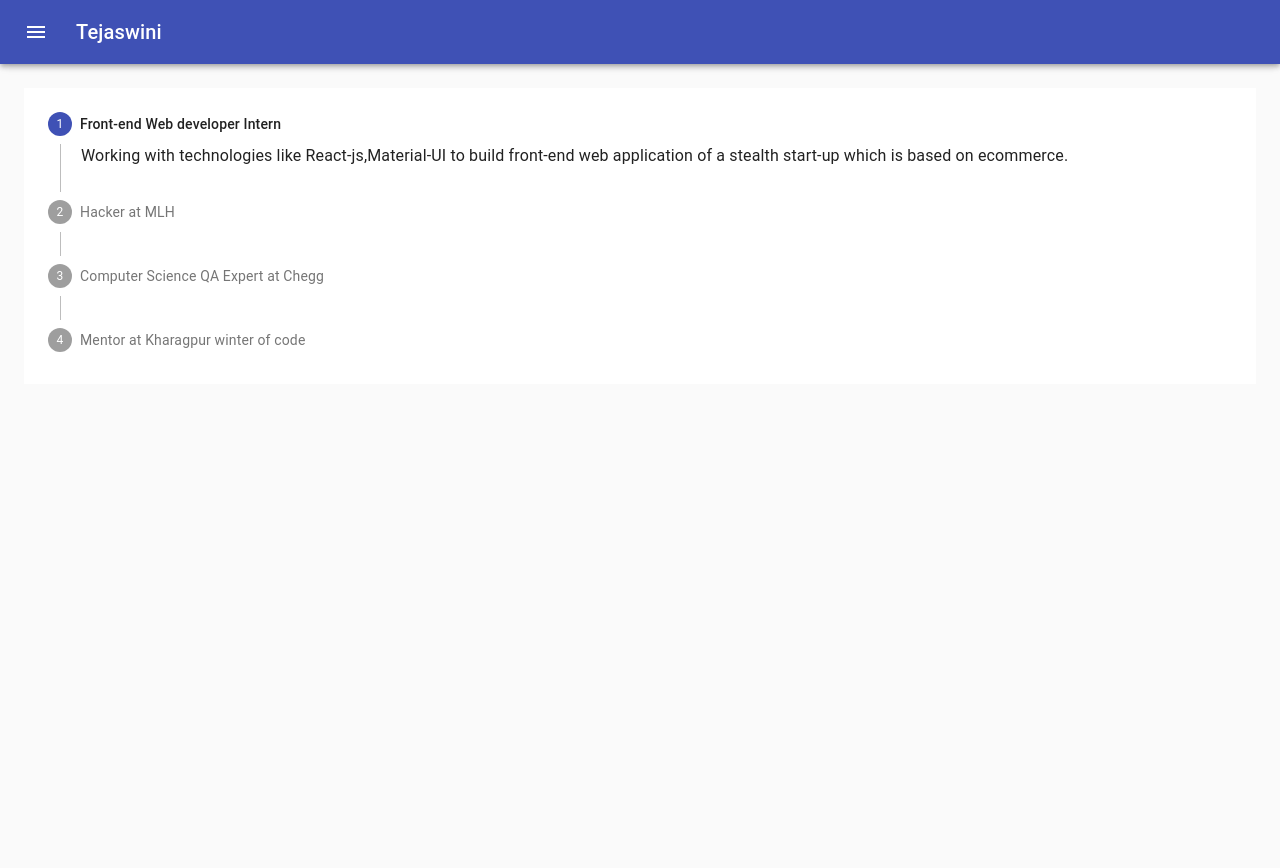
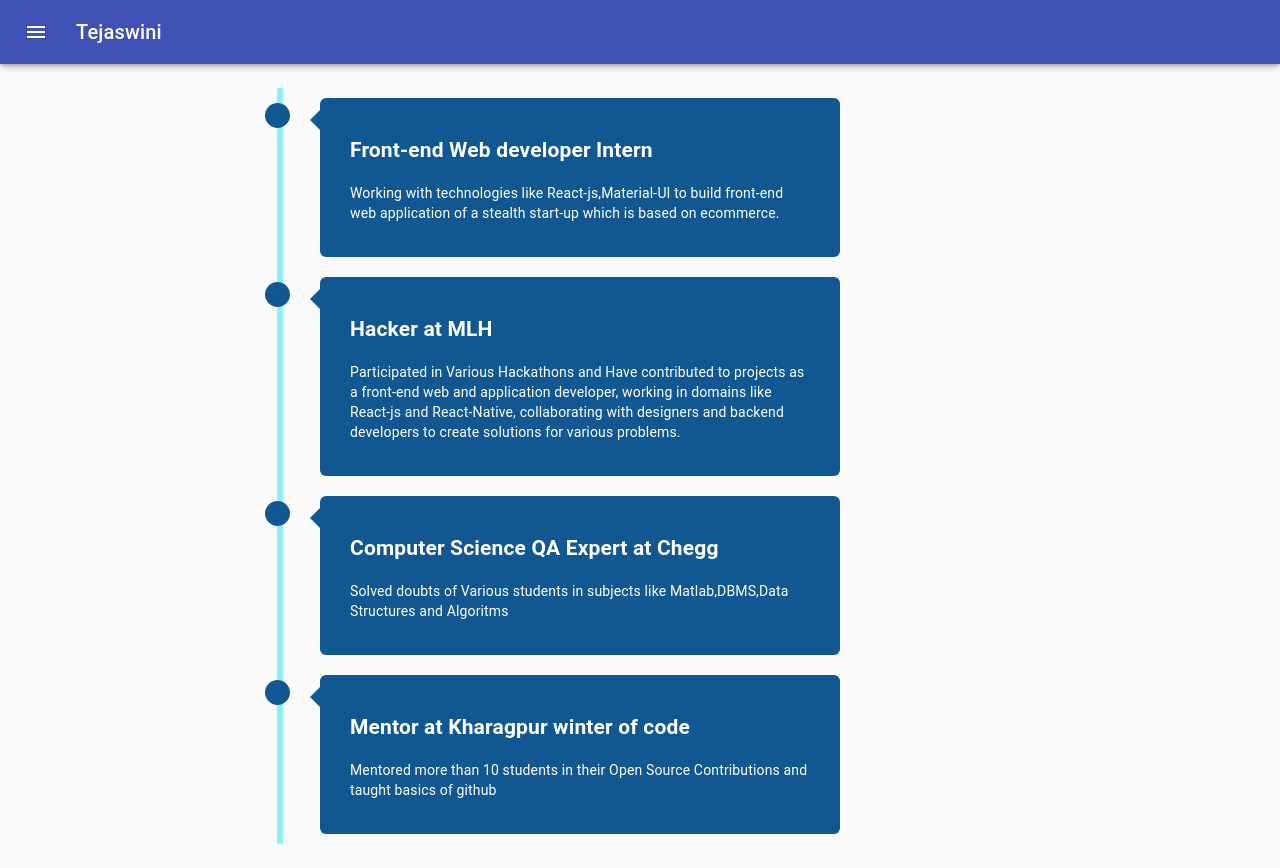
Before and after one commit to tejaswini22199/portfolio, a React (Create React App) app: page /experience in a window 1280 px wide. Before the commit the page ends 800 px from the top, so only its background shows below. Built offline with nearby package versions, Linux system fonts and the light colour scheme.

Commit message:
exp section changed

```diff
--- a/public/index.html
+++ b/public/index.html
@@ -13,7 +13,7 @@
 
     <link rel="manifest" href="%PUBLIC_URL%/manifest.json" />
 
-    <title>React App</title>
+    <title>Tejaswini</title>
   </head>
   <body>
     <noscript>You need to enable JavaScript to run this app.</noscript>
--- a/src/Pages/Contact/Contact.js
+++ b/src/Pages/Contact/Contact.js
@@ -4,14 +4,38 @@ import React from 'react'
 // import linkedin from '../../assets/contacticons/linkedin.png'
 // import medium from '../../assets/contacticons/medium.png'
 // import twitter from '../../assets/contacticons/twitter.png'
-import { Typography } from '@material-ui/core'
+
+import { TextField, Typography,Button } from '@material-ui/core'
+import {makeStyles} from '@material-ui/core/styles'
+const useStyles=makeStyles(()=>({
+    contactform:{
+        display:"flex",
+        flexDirection:"column",
+        margin:20,
+    },
+    formfield:{
+        margin:10,
+    },
+}));
+
+
 const Contact = () => {
+    const classes=useStyles();
     return (
+        <>
         <div>
 
             <Typography>
-            <h1>Looking to collaborate with me or Hire me?Great!</h1>
+            <h3>Looking to collaborate with me or Hire me?Great!</h3>
             <h3>Feel free to Contact me on my socials</h3>
+            </Typography>
+            <form className={classes.contactform} >
+            <TextField className={classes.formfield} required id="standard-basic" label="Name" autoComplete="off" />
+            <TextField className={classes.formfield} required id="standard-multiline-static" multiline rows={5} label="Drop your Message"/>
+            <Button variant="contained"color="primary" >
+                Submit
+            </Button>
+            </form>
                 {/* <Link href="/">
                     <img src={email} alt="email"/>
                 </Link>
@@ -24,9 +48,10 @@ const Contact = () => {
                 <Link href="https://twitter.com/Tejaswi30533550">
                     <img src={twitter} alt="twiter"/>
                 </Link> */}
-            </Typography>
+
 
         </div>
+        </>
     )
 }
 
--- /dev/null
+++ b/src/Pages/Experience/Experience.css
@@ -0,0 +1,127 @@
+
+  /* The actual timeline (the vertical ruler) */
+
+  .timeline {
+    position: relative;
+    max-width: 1200px;
+    margin: 0 auto;
+  }
+
+  /* The actual timeline (the vertical ruler) */
+  .timeline::after {
+    content: '';
+    position: absolute;
+    width: 6px;
+    background-color: rgb(142, 241, 241);
+    top: 0;
+    bottom: 0;
+    left: 20%;
+    margin-left: -3px;
+  }
+
+  /* Container around content */
+  .container {
+    padding: 10px 40px;
+    position: relative;
+    background-color: inherit;
+    width: 50%;
+  }
+
+  /* The circles on the timeline */
+  .container::after {
+    content: '';
+    position: absolute;
+    width: 25px;
+    height: 25px;
+    right: 10px;
+    background-color:#115892;
+    border: 4px solid #115892;
+    top: 15px;
+    border-radius: 50%;
+    z-index: 1;
+  }
+
+  /* Place the container to the left */
+  .left {
+    left: 0;
+  }
+
+  /* Place the container to the right */
+  .right {
+    left: 20%;
+  }
+
+  /* Add arrows to the left container (pointing right) */
+  /* .left::before {
+    content: " ";
+    height: 0;
+    position: absolute;
+    top: 22px;
+    width: 0;
+    z-index: 1;
+    right: 30px;
+    border: medium solid white;
+    border-width: 10px 0 10px 10px;
+    border-color: transparent transparent transparent white;
+  }
+   */
+  /* Add arrows to the right container (pointing left) */
+  .right::before {
+    content: " ";
+    height: 0;
+    position: absolute;
+    top: 22px;
+    width: 0;
+    z-index: 1;
+    left: 30px;
+    border: medium solid #115892;
+    border-width: 10px 10px 10px 0;
+    border-color: transparent #115892 transparent transparent;
+  }
+
+  /* Fix the circle for containers on the right side */
+  .right::after {
+    left: -15px;
+  }
+
+  /* The actual content */
+  .content {
+    padding: 20px 30px;
+    background-color: #115892;
+    position: relative;
+    border-radius: 6px;
+    color:white;
+  }
+
+  /* Media queries - Responsive timeline on screens less than 600px wide */
+  @media screen and (max-width: 600px) {
+  /* Place the timelime to the left */
+    .timeline::after {
+      left: 31px;
+    }
+
+  /* Full-width containers */
+    .container {
+      width: 100%;
+      padding-left: 70px;
+      padding-right: 25px;
+    }
+
+  /* Make sure that all arrows are pointing leftwards */
+    .container::before {
+      left: 60px;
+      border: medium solid #115892;
+      border-width: 10px 10px 10px 0;
+      border-color: transparent #115892 transparent transparent;
+    }
+
+  /* Make sure all circles are at the same spot */
+    .left::after, .right::after {
+      left: 15px;
+    }
+
+  /* Make all right containers behave like the left ones */
+    .right {
+      left: 0%;
+    }
+  }
--- a/src/Pages/Experience/Experience.js
+++ b/src/Pages/Experience/Experience.js
@@ -1,29 +1,8 @@
 
 import React from 'react';
-import { makeStyles } from '@material-ui/core/styles';
-import Stepper from '@material-ui/core/Stepper';
-import Step from '@material-ui/core/Step';
-import StepLabel from '@material-ui/core/StepLabel';
-import StepContent from '@material-ui/core/StepContent';
-// import Button from '@material-ui/core/Button';
-// import Paper from '@material-ui/core/Paper';
-import Typography from '@material-ui/core/Typography';
 
-const useStyles = makeStyles((theme) => ({
-  root: {
-    width: '100%',
-  },
-  button: {
-    marginTop: theme.spacing(1),
-    marginRight: theme.spacing(1),
-  },
-  actionsContainer: {
-    marginBottom: theme.spacing(2),
-  },
-  resetContainer: {
-    padding: theme.spacing(3),
-  },
-}));
+// import {Paper} from '@material-ui/core'
+import './Experience.css'
 
 function getSteps() {
   return ['Front-end Web developer Intern', 'Hacker at MLH', 'Computer Science QA Expert at Chegg','Mentor at Kharagpur winter of code'];
@@ -39,90 +18,36 @@ function getStepContent(step) {
       return `Solved doubts of Various students in subjects like Matlab,DBMS,Data Structures and Algoritms`;
     case 3:
       return `Mentored more than 10 students in their Open Source Contributions and taught basics of github`;
-      default:
+    default:
       return 'Unknown step';
   }
 }
 export default function Experience()
 {
-  const classes=useStyles();
+  // const classes=useStyles();
   const steps=getSteps();
-  const [activeStep, setActiveStep] = React.useState(0);
+
+  // const [activeStep, setActiveStep] = React.useState(0);
   return(
-    <div className={classes.root}>
-      <Stepper activeStep={activeStep} orientation="vertical">
-      {
-         steps.map((step,index)=>(
-           <Step key={step}>
-             <StepLabel onClick={(e)=>setActiveStep(e.target.textContent-'0'-1)}>
-            {step}
-             </StepLabel>
-             <StepContent>
-             <Typography>{getStepContent(index)}</Typography>
-             </StepContent>
-           </Step>
-         ))
-      }
-      </Stepper>
+    // <Paper >
+    //  {
+    steps.map((step,index)=>{
+      return (  <div key= {index}>
+      <div className="timeline">
+  <div className="container right">
+    <div className="content">
+      <h2>{step}</h2>
+      <p>{getStepContent(index)}</p>
     </div>
+  </div>
+</div>
+</div>
+
+      )
+
+    })
+
+    // }
+    // </Paper>
   )
-}
-// export default function Experince() {
-//   const classes = useStyles();
-//   const [activeStep, setActiveStep] = React.useState(0);
-//   const steps = getSteps();
-
-//   const handleNext = () => {
-//     setActiveStep((prevActiveStep) => prevActiveStep + 1);
-//   };
-
-//   const handleBack = () => {
-//     setActiveStep((prevActiveStep) => prevActiveStep - 1);
-//   };
-
-//   const handleReset = () => {
-//     setActiveStep(0);
-//   };
-
-//   return (
-//     <div className={classes.root}>
-//       <Stepper activeStep={activeStep} orientation="vertical">
-//         {steps.map((label, index) => (
-//           <Step key={label}>
-//             <StepLabel>{label}</StepLabel>
-//             <StepContent>
-//               <Typography>{getStepContent(index)}</Typography>
-//               <div className={classes.actionsContainer}>
-//                 <div>
-//                   <Button
-//                     disabled={activeStep === 0}
-//                     onClick={handleBack}
-//                     className={classes.button}
-//                   >
-//                     Back
-//                   </Button>
-//                   <Button
-//                     variant="contained"
-//                     color="primary"
-//                     onClick={handleNext}
-//                     className={classes.button}
-//                   >
-//                     {activeStep === steps.length - 1 ? 'Finish' : 'Next'}
-//                   </Button>
-//                 </div>
-//               </div>
-//             </StepContent>
-//           </Step>
-//         ))}
-//       </Stepper>
-//       {activeStep === steps.length && (
-//         <Paper square elevation={0} className={classes.resetContainer}>
-//           <Typography>All steps completed - you&apos;re finished</Typography>
-//           <Button onClick={handleReset} className={classes.button}>
-//             Reset
-//           </Button>
-//         </Paper>
-//       )}
-//     </div>
-//   );
-// }
+  };
--- a/src/Pages/Home/Skills.js
+++ b/src/Pages/Home/Skills.js
@@ -12,7 +12,6 @@ import bootstrap from '../../assets/skillicons/bootstrap.png'
 import materialui from '../../assets/skillicons/materialui.png'
 import figma from '../../assets/skillicons/figma.png'
 import node from '../../assets/skillicons/node.png'
-// import mongodb from '../../assets/skillicons/mongodb.png'
 import { Typography } from '@material-ui/core';
 const useStyles = makeStyles((theme) => ({
   root: {
@@ -74,15 +73,15 @@ const skills=[
 ]
 export default function CenteredGrid() {
   const classes = useStyles();
-  console.log(skills);
+
   return (
     <div className={classes.root}>
       <Grid container spacing={3}>
           {
              skills.map((skill,index)=>{
-                 console.log(skill);
+
                  return(
-            <Grid item xs={6} sm={3}>
+            <Grid key={index} item xs={6} sm={3}>
             <Paper className={classes.paper}>
                 <img src={skill.Image} alt={skill.Name}></img>
                 <Typography>
--- a/src/Pages/Projects/Data.js
+++ b/src/Pages/Projects/Data.js
@@ -4,6 +4,7 @@ import womenhealth from '../../assets/projects/womenhealth.gif'
 export const projects=[
 {
     Title:"Resume Maker",
+    Image:devfolio,
     Description:"Resume Maker is a website where students/working professionals can upload their details and resume will be generated in PDF format.We used Django for backend and HTML,CSS,Java script for frontend",
     Role:"Backend Developer",
     CodeLink:"https://github.com/tejaswini22199/resumemaker",
--- a/src/Pages/Projects/Project.js
+++ b/src/Pages/Projects/Project.js
@@ -19,7 +19,7 @@ const useStyles = makeStyles({
 
 export default function Project({project}) {
   const classes = useStyles();
-  console.log(project);
+
   return (
     <Card className={classes.root}>
       <CardActionArea>
--- a/src/Pages/Projects/Projects.js
+++ b/src/Pages/Projects/Projects.js
@@ -22,7 +22,7 @@ const Projects = () => {
 
                 {
                     projects.map((project,index)=>{
-                    return <Grid item xs={12} sm={4}><Project key={index} project={project}/></Grid>
+                    return <Grid key={index}  item xs={12} sm={4}><Project project={project}/></Grid>
 
                 })
                 }
```
Also changed, not shown: src/Pages/Home/Home.js (+10 -7 lines), public/manifest.json, src/assets/skillicons/mongodb.png (deleted).
